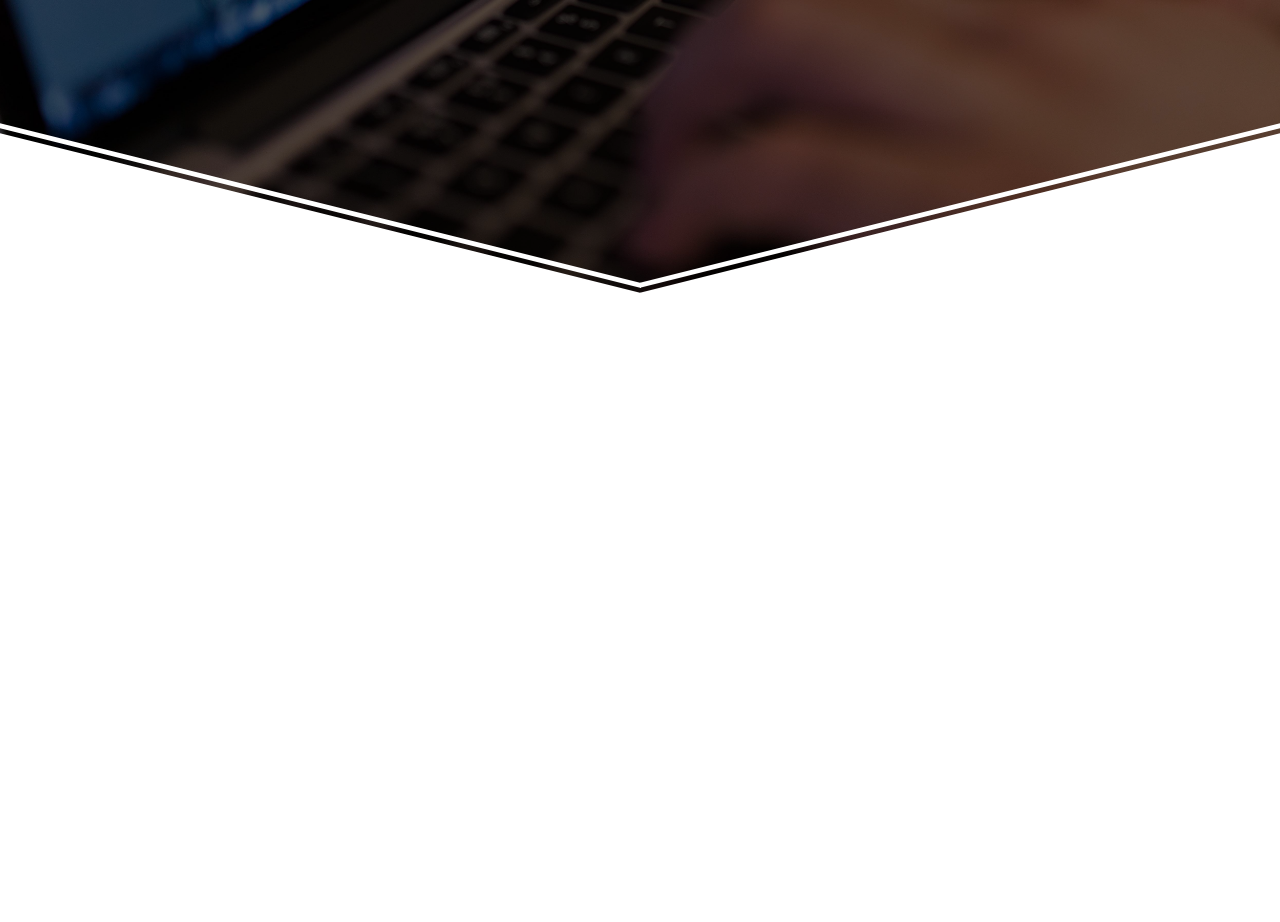
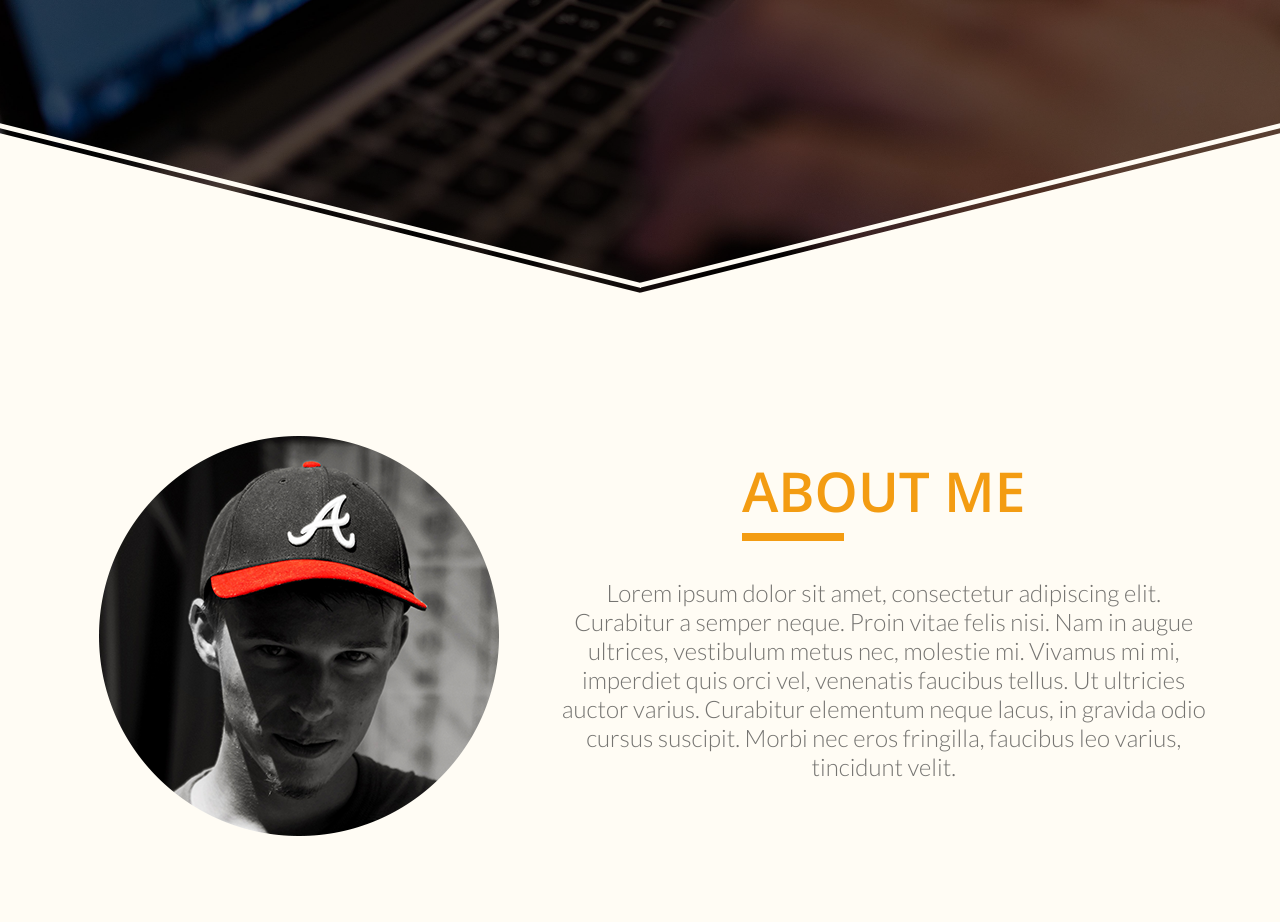
Before and after one commit to SkySurferOne/skysurferone.github.io, a website: page index.html in a window 1280 px wide. Shown: the part 602-1524 px from the top of the page. Before the commit the page ends 1142 px from the top, so only its background shows below. Drawn offline with nearby package versions, Linux system fonts and the light colour scheme.

Commit message:
add about section

```diff
--- a/css/source/component/_button.scss
+++ b/css/source/component/_button.scss
@@ -1,3 +1,4 @@
+/* buttons */
 .rect-btn {
     display: inline-block;
     text-transform: uppercase;
--- a/css/source/component/_default.scss
+++ b/css/source/component/_default.scss
@@ -29,3 +29,8 @@ html {
     clear: both;
     *zoom: 1;
 }
+
+/* general */
+body {
+    background-color: map-get($colors, white);
+}
--- a/css/source/component/_sections.scss
+++ b/css/source/component/_sections.scss
@@ -1,9 +1,19 @@
 /* sections msc */
+
+/* generals */
+section {
+    position: relative;
+    z-index: 12;
+    background-color: map-get($colors, white);
+}
+
+/* cuts */
 %cut  {
   position: absolute;
   left: 0;
   width: 100%;
   height: 247px;
+    z-index: 10;
 }
 
 .cut-top {
@@ -45,7 +55,7 @@
   position: absolute;
   height: 100%;
   width: 50%;
-  background-color: white;
+  background-color: map-get($colors, white);
 }
 
 %rect-after {
@@ -55,7 +65,7 @@
   display: block;
   width: 100%;
   height: 5px;
-  background-color: white;
+  background-color: map-get($colors, white);
 }
 
 .rect-left {
--- a/css/source/helpers/_variables.scss
+++ b/css/source/helpers/_variables.scss
@@ -13,3 +13,4 @@ $colors: (
 $font-fallback: Arial, sans-serif;
 $Roboto: Roboto, $font-fallback;
 $Lato: Lato, $font-fallback;
+$OpenSans: 'Open Sans', $font-fallback;
--- /dev/null
+++ b/css/source/layout/_about.scss
@@ -0,0 +1,43 @@
+.about {
+    padding-top: 104px;
+    padding-bottom: 86px;
+}
+
+.img-wrap {
+    img {
+        margin-left: auto;
+        margin-right: auto;
+    }
+
+}
+
+.about-text {
+    padding-top: 17px;
+    text-align: center;
+
+    h2 {
+        font: 600 55px $OpenSans;
+        color: map-get($colors, primary);
+        text-transform: uppercase;
+        margin: 0 0 50px 0;
+        position: relative;
+
+        &:after {
+            content: "";
+            display: block;
+            background-color: map-get($colors, primary);
+            width: 102px;
+            height: 8px;
+            position: absolute;
+            left: 50%;
+            transform: translate(-50%, 0);
+            margin-left: -91px;
+            margin-top: 5px;
+        }
+    }
+
+    p {
+        color: map-get($colors, text-about);
+        font: 300 24px $Lato;
+    }
+}
--- a/css/source/style.scss
+++ b/css/source/style.scss
@@ -21,7 +21,6 @@
  */
 @import "component/default";
 @import "component/button";
-@import "component/tables";
 @import "component/sections";
 
 /**
@@ -29,5 +28,5 @@
  */
 @import "layout/nav";
 @import "layout/header";
-@import "layout/main";
+@import "layout/about";
 @import "layout/footer";
--- a/gulpfile.js
+++ b/gulpfile.js
@@ -9,7 +9,7 @@ var sass = require('gulp-sass');
 var autoprefixer = require('gulp-autoprefixer');
 var sourcemaps = require('gulp-sourcemaps');
 var cmq = require('gulp-combine-media-queries');
-//var minifyCss = require('gulp-minify-css');
+
 var minifyCss = require('gulp-clean-css');
 
 var rename = require('gulp-rename');
@@ -21,7 +21,6 @@ project.jsSourcePath = 'js/source/';
 project.jsVendorPath = project.jsSourcePath + 'vendor/';
 project.jsVendor = [
 			project.jsVendorPath + 'jquery.min.js',
-			//project.jsVendorPath + 'bootstrap.js'
 		];
 
 // Lint Task
--- a/index.html
+++ b/index.html
@@ -47,6 +47,20 @@
             </div>
         </header>
 
+        <!-- about -->
+        <section id="about" class="about">
+            <div class="container">
+                <div class="row">
+                    <div class="img-wrap col-lg-5">
+                        <img src="img/photo_me.png" class="img-responsive" alt="Photo of mine">
+                    </div>
+                    <div class="about-text col-lg-7">
+                        <h2>About me</h2>
+                        <p>Lorem ipsum dolor sit amet, consectetur adipiscing elit. Curabitur a semper neque. Proin vitae felis nisi. Nam in augue ultrices, vestibulum metus nec, molestie mi. Vivamus mi mi, imperdiet quis orci vel, venenatis faucibus tellus. Ut ultricies auctor varius. Curabitur elementum neque lacus, in gravida odio cursus suscipit. Morbi nec eros fringilla, faucibus leo varius, tincidunt velit.</p>
+                    </div>
+                </div>
+            </div>
+        </section>
 
         <script src="js/vendor.js"></script>
         <script src="js/main.js"></script>
```
Also changed, not shown: LICENSE.md, css/source/component/_tables.scss (deleted), css/source/layout/_main.scss (deleted), css/style.css, img/photo_me.png (added).
